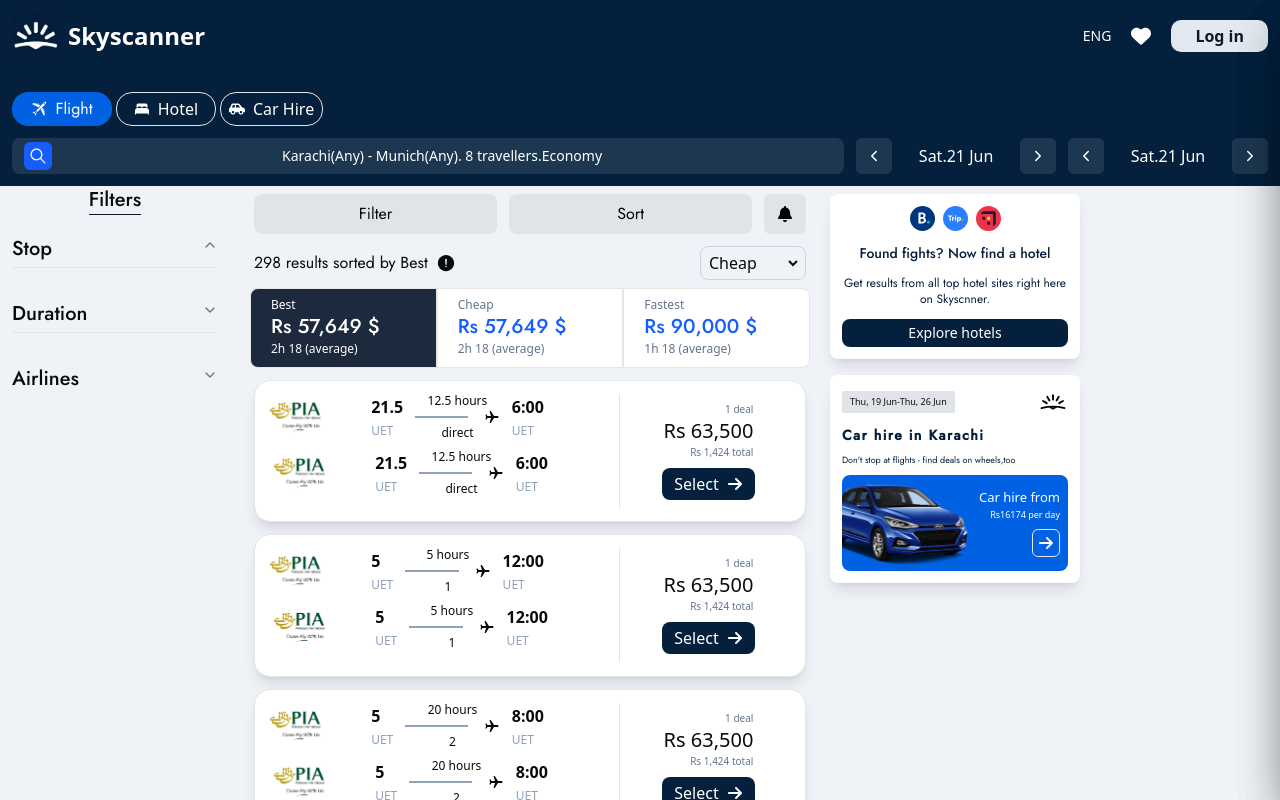
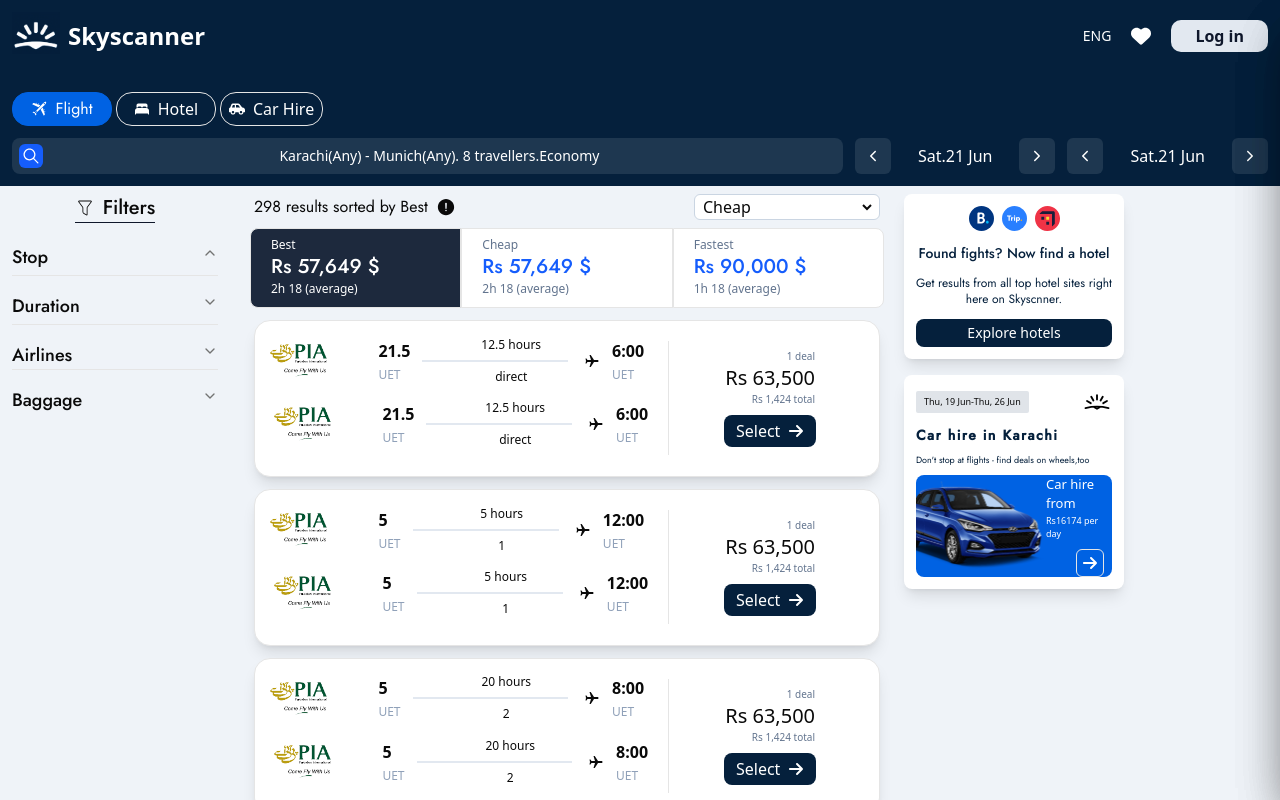
Before and after one commit to Hassan-mw/SkyScanner, a Next.js app: page /flights/1/departlocation/1/avaliableflights/1 in a window 1280 px wide. Both pictures are taken after a click on the button "Stop". Shown: the top 800 px of the page. Built offline with nearby package versions, Linux system fonts and the light colour scheme.

Commit message:
Updating Frontend Data

```diff
--- a/app/flights/FlightComponents/Adds.tsx
+++ b/app/flights/FlightComponents/Adds.tsx
@@ -12,7 +12,7 @@ import { FaArrowRight } from 'react-icons/fa6'
 
 const Adds = () => {
   return (
-     <div className="w-[250px] hidden xl:block pt-2  ">
+     <div className="w-[220px] hidden xl:block pt-2  ">
         <div className="w-full  flex flex-col    space-y-4 items-center justify-center">
 
          {/* 1 */}
--- a/app/flights/FlightComponents/AvalivaleFlights/AvaliableFlightDataChanger.tsx
+++ b/app/flights/FlightComponents/AvalivaleFlights/AvaliableFlightDataChanger.tsx
@@ -8,11 +8,11 @@ const AvaliableFlightDataChanger = () => {
     <div className='w-full max-w-screen-xl flex flex-col lg:flex-row  gap-3 px-3'>
 
     {/* top */}
-     <div className='w-full py-1  bg-[#1e3750] flex items-center justify-center rounded-md px-3'>
+     <div className='w-full py-1  bg-[#1e3750] flex items-center justify-center rounded-md px-[7px]'>
 
       {/* Search_Icon */}
       <div className='flex   items-start justify-start '>
-        <div className=' bg-blue-600 flex items-center justify-center size-7 rounded-sm text-white'> <IoIosSearch size={20} /> </div>
+        <div className=' bg-blue-600 flex items-center justify-center size-6 rounded-sm text-white'> <IoIosSearch size={20} /> </div>
       </div>
 
       {/* Flight_Details */}
--- a/app/flights/FlightComponents/AvalivaleFlights/FinalPageFilter.tsx
+++ b/app/flights/FlightComponents/AvalivaleFlights/FinalPageFilter.tsx
@@ -22,10 +22,12 @@ function finalPageFilters({handleShowSidebar,setShowSideBar,setShowSideBarSort}:
         <div  className=" w-full flex flex-col  items-center justify-center  rounded-2xl px-3 space-y-3 pt-2">
 
             {/* Filters button */}
+            <div className=" w-full lg:hidden  ">
             <div className=" w-full flex items-center justify-between space-x-3  ">
               <h1 onClick={()=>handleShowSidebar("Filter")} className={`${jost.className} flex items-center justify-center  w-full rounded-md p-2  text-md font-semibold duration-300 bg-[#e0e4e9] hover:cursor-pointer hover:bg-[#c0c3c7] `}> Filter</h1>
               <h1 onClick={()=>handleShowSidebar("Sort")} className={`${jost.className} flex items-center justify-center  w-full rounded-md p-2  text-md font-semibold duration-300 text-black bg-[#e0e4e9] hover:cursor-pointer hover:bg-[#c0c3c7]`}> Sort</h1>
               <div className="size-10 w-24 flex items-center justify-center bg-[#e0e4e9] hover:cursor-pointer hover:bg-[#c0c3c7] duration-500 border rounded-sm text-black"><FaBell /></div>
+            </div>
             </div>
 
             {/* Filter otion show at large */}
@@ -33,8 +35,8 @@ function finalPageFilters({handleShowSidebar,setShowSideBar,setShowSideBarSort}:
 
             <div className="flex items-center justify-center gap-x-2"> <span  className={`${jost.className} text-md`} >298 results sorted by Best</span> <IoAlertCircle size={20} /></div>
 
-                <div className="hidden lg:block border border-slate-300 rounded-md p-1 ">
-                <select className=" outline-none rounded-2xl">
+                <div className="hidden lg:block border px-1 border-slate-300 rounded-sm bg-white   ">
+                <select className=" outline-none rounded-sm w-44">
                 <option className={`${jost.className} text-xs`}>Cheap</option>
                 <option className={`${jost.className} text-xs`}>Middle</option>
                 <option className={`${jost.className} text-xs`}>Expensive</option>
--- a/app/flights/FlightComponents/AvalivaleFlights/SideBarFilter.tsx
+++ b/app/flights/FlightComponents/AvalivaleFlights/SideBarFilter.tsx
@@ -9,6 +9,8 @@ import {
   } from "@/components/ui/accordion"
 
 import { Jost } from "next/font/google";
+import { CiFilter } from "react-icons/ci";
+import { IoLockClosed } from "react-icons/io5";
 
  const jost=Jost({
    subsets:['latin'],
@@ -25,42 +27,44 @@ function SideBarFilter({range,setRange,setCheckStops}) {
         setCheckStops(data)
     }
     return (
-        <div className="w-full h-full flex flex-col items-center justify-start space-y-2 ">
-            <h1 className={`${jost.className} text-xl   lg:border-b border-slate-900`}>Filters</h1>
+        <div className="w-full h-full flex flex-col items-center justify-start space-y-2 pt-2">
+            <h1 className={`${jost.className} text-xl flex items-center justify-center gap-x-2  lg:border-b border-slate-900`}><CiFilter /><span style={{fontweight:300}} classname={`${jost.className} text-md`}> Filters </span></h1>
+            {/* <div className="w-full bg-[#e0e4e9] p-1 rounded-md flex items-center justify-center gap-x-2 "><FaBell /><span style={{fontWeight:300}} className={`${jost.className} text-sm`}>Get Price Alters</span></div> */}
+            <h1 className={`${jost.className} text-xl  lg:hidden lg:border-b border-slate-900`}>Filters</h1>
             {/* Results */}
            <div className="bg-slate-900 flex items-center justify-between w-full lg:hidden  p-3">
          <div className="text-lg font-medium text-white">Result:3/9</div>
          <div  className="text-lg font-medium text-white hover:text-slate-500 duration-100">Reset  all filters</div>
            </div>
 
-           <Accordion type="single" collapsible className="w-full p-3 space-y-8">
+           <Accordion type="single" collapsible className="w-full p-3 space-y-4">
 
       <AccordionItem value="item-1">
-        <AccordionTrigger className={`${jost.className} text-xl pb-1 hover:ring-0   hover:underline-none"`}>Stop</AccordionTrigger>
+        <AccordionTrigger className={`${jost.className} text-lg pb-1 hover:ring-0   hover:underline-none"`}>Stop</AccordionTrigger>
         <AccordionContent>
-        <div className="flex flex-col space-y-7 p-3 w-full">
+        <div className="flex flex-col space-y-3 p-3 w-full">
 
             <div className="flex items-center space-x-5">
                 <div ><input className="size-5" type="checkbox" value={"direct"} onChange={(e)=>handleChangeStop(e.target.value)} id="stops" /></div>
              <div className="flex flex-col items-start ">
-                <span className="font-medium">Direct</span>
-                <span className="text-xs  text-slate-500"> from Rs 34,000</span>
+                <span className="font-medium text-xs">Direct</span>
+                <span className="text-[9px]  text-slate-500"> from Rs 34,000</span>
              </div>
 
             </div>
             <div className="flex items-center space-x-5">
                 <div ><input className="size-5" type="checkbox"  value={"1"}  onChange={(e)=>handleChangeStop(e.target.value)} id="stops" /></div>
              <div className="flex flex-col items-start ">
-                <div className="font-medium">1 Stop</div>
-                <div className="text-xs  text-slate-500"> from Rs 34,000</div>
+                <div className="font-medium text-xs">1 Stop</div>
+                <div className="text-[9px] text-slate-500"> from Rs 34,000</div>
              </div>
 
             </div>
             <div className="flex items-center space-x-5">
                 <div ><input className="size-5" type="checkbox"  value={"2"}  onChange={(e)=>handleChangeStop(e.target.value)} id="stops" /></div>
              <div className="flex flex-col items-start ">
-                <div className="font-medium">2+ Stop</div>
-                <div className="text-xs  text-slate-500"> from Rs 34,000</div>
+                <div className="font-medium text-xs">2+ Stop</div>
+                <div className="text-[9px]  text-slate-500"> from Rs 34,000</div>
              </div>
 
             </div>
@@ -70,32 +74,32 @@ function SideBarFilter({range,setRange,setCheckStops}) {
       </AccordionItem>
 
       <AccordionItem value="item-2">
-        <AccordionTrigger  className={`${jost.className} text-xl pb-1 hover:ring-0   hover:underline-none"`}> Duration</AccordionTrigger>
+        <AccordionTrigger  className={`${jost.className} text-lg pb-1 border-slate-600 hover:ring-0   hover:underline-none"`}> Duration</AccordionTrigger>
         <AccordionContent>
-        <div className="flex flex-col space-y-2 p-3 w-full">
-         <div>1.5 hours - {range} hours</div>
+        <div className="flex flex-col space-y-2  w-full">
+         <span className="text-xs" >1 hours - {range} hours</span>
             <div><input className="w-full" value={range} onChange={(e)=>setRange(e.target.value)} type="range" min="1.5" max="23.0"/></div>
            </div>
         </AccordionContent>
       </AccordionItem>
 
       <AccordionItem value="item-3">
-        <AccordionTrigger  className={`${jost.className} text-xl pb-1 border-b"`}>Airlines</AccordionTrigger>
-        <AccordionContent>
+        <AccordionTrigger  className={`${jost.className} text-lg "`}>Airlines</AccordionTrigger>
+        <AccordionContent className="pb-1 border-b ">
         <div className="flex flex-col space-y-2 p-3 w-full">
             <div className="flex items-center space-x-5">
                 <div ><input className="size-5" type="checkbox"/></div>
              <div className="flex flex-col items-start ">
-                <div className="font-medium">Fly Jinnah</div>
-                <div className="text-xs  text-slate-500"> from Rs 34,000</div>
+                <div className="font-medium text-xs">Fly Jinnah</div>
+                <div className="text-[9px]  text-slate-500"> from Rs 34,000</div>
              </div>
 
             </div>
             <div className="flex items-center space-x-5">
                 <div ><input className="size-5" type="checkbox"/></div>
              <div className="flex flex-col items-start ">
-                <div className="font-medium">Airline combinations</div>
-                <div className="text-xs  text-slate-500"> from Rs 37,000</div>
+                <div className="font-medium text-xs">Airline combinations</div>
+                <div className="text-[9px]  text-slate-500"> from Rs 37,000</div>
              </div>
 
             </div>
@@ -104,6 +108,26 @@ function SideBarFilter({range,setRange,setCheckStops}) {
            </div>
         </AccordionContent>
       </AccordionItem>
+
+      <AccordionItem value="item-4">
+        <AccordionTrigger  className={`${jost.className} text-lg "`}>Baggage</AccordionTrigger>
+        <AccordionContent className="pb-1 border-b ">
+        <div className="flex flex-col space-y-2 p-3 w-full">
+         <div className="flex items-center justify-start gap-x-4">
+          <div ><input className="size-3" type="checkbox"/></div>
+           <div className=" flex items-center justify-center gap-x-1"><span className="text-sm">Cabin bag</span><IoLockClosed /> </div>
+         </div>
+         <div className="flex items-center justify-start gap-x-4">
+          <div ><input className="size-3" type="checkbox"/></div>
+           <div className=" flex items-center justify-center gap-x-1"><span className="text-sm">Checked bag</span><IoLockClosed /> </div>
+         </div>
+
+
+           </div>
+        </AccordionContent>
+      </AccordionItem>
+
+
     </Accordion>
         </div>
     )
--- a/app/flights/FlightComponents/MainplaneFlightBody.tsx
+++ b/app/flights/FlightComponents/MainplaneFlightBody.tsx
@@ -13,7 +13,7 @@ const MainplaneFlightBody = ({filterArray,handleClickSelectFlight}) => {
         <div className="w-full grid grid-cols-1 sm:grid-cols-3   items-center justify-center space-y-1  ">
 
         {/* Plane_Deport_Return */}
-        <div className="w-full pl-2 max-w-[80%]  flex flex-col  sm:col-span-2 items-center justify-center space-y-1 md:space-y-0 md:space-x-2  ">
+        <div className="w-full pl-2 max-w-[80%] lg:max-w-[95%] flex flex-col  sm:col-span-2 items-center justify-center space-y-1 md:space-y-0 md:space-x-2  ">
 
           {/* 1 */}
           <div className="w-full  flex items-center justify-between   gap-x-12    ">
@@ -31,7 +31,7 @@ const MainplaneFlightBody = ({filterArray,handleClickSelectFlight}) => {
                     <span className="text-xs">{data.hours} hours</span>
                     {/* middle */}
                     <div className="w-full flex items-center justify-center space-x-4 ">
-                        <span className="border-t-2  w-full border-slate-400"></span>
+                        <span className="border-t-2  w-full border-slate-200"></span>
                         <span className="rotate-90"><IoMdAirplane /></span>
                     </div>
                     {/* Stops */}
@@ -64,7 +64,7 @@ const MainplaneFlightBody = ({filterArray,handleClickSelectFlight}) => {
                     <span className="text-xs">{data.hours} hours</span>
                     {/* middle */}
                     <div className="w-full flex items-center justify-center space-x-4 ">
-                        <span className="border-t-2  w-full border-slate-400"></span>
+                        <span className="border-t-2  w-full border-slate-200"></span>
                         <span className="rotate-90"><IoMdAirplane /></span>
                     </div>
                     {/* Stops */}
--- a/app/flights/FlightComponents/PlaneFlights.tsx
+++ b/app/flights/FlightComponents/PlaneFlights.tsx
@@ -60,10 +60,10 @@ const filterArray=flightsArray
         <div className="w-full flex  min-h-full lg:flex items-center justify-center lg:items-start lg:justify-start  lg:space-x-3 bg-[#eff3f8] ">
 
         {/* Show sidebar at alarge */}
-        <div className="hidden lg:block min-w-[230px] b "><SideBarFilter range={range} setRange={setRange}  setCheckStops={setCheckStops} /> </div>
+        <div className="hidden lg:block min-w-[230px]  "><SideBarFilter range={range} setRange={setRange}  setCheckStops={setCheckStops} /> </div>
 
         {/* //!  Main_body */}
-        <div className="w-full h-full  lg:max-w-xl  flex flex-col items-center justify-center  max-w-[900px]  ">
+        <div className="w-full h-full  lg:max-w-[650px]  flex flex-col items-center justify-center  max-w-[900px]  ">
 
 
         {/* Top filter show at large */}
@@ -80,9 +80,9 @@ const filterArray=flightsArray
 
          {/* Show large side bae */}
 
-       {/* Filter */}
+
          <Filter range={range} setRange={setRange}  showSideBar={showSideBar} showSideBarsort={showSideBarsort}  setShowSideBar={setShowSideBar} setCheckStops={setCheckStops}  />
-     {/* SORT */}
+
           <Sort checkSort={checkSort} setCheckSort={setCheckSort} showSideBarsort={showSideBarsort} showSideBar={showSideBar} setShowSideBarSort={setShowSideBarSort} />
 
 
--- a/app/flights/[flights]/departlocation/[depart]/avaliableflights/[finalcity]/page.tsx
+++ b/app/flights/[flights]/departlocation/[depart]/avaliableflights/[finalcity]/page.tsx
@@ -12,7 +12,7 @@ const finalcity='g'
       <div className="w-full    max-w-screen-xl flex flex-col items-center justify-center  ">
        {/* Params_changer  */}
           <div className="w-full h-full flex  items-center justify-center space-y-5  ">
-            <div className="w-full h-full ">
+            <div className="w-full h-full pb-8 ">
              <PlaneFlights country={country} depart={depart} finalcity={finalcity}/>
             </div>
             </div>
```
Lines whose indentation alone changed are shown as unchanged.
